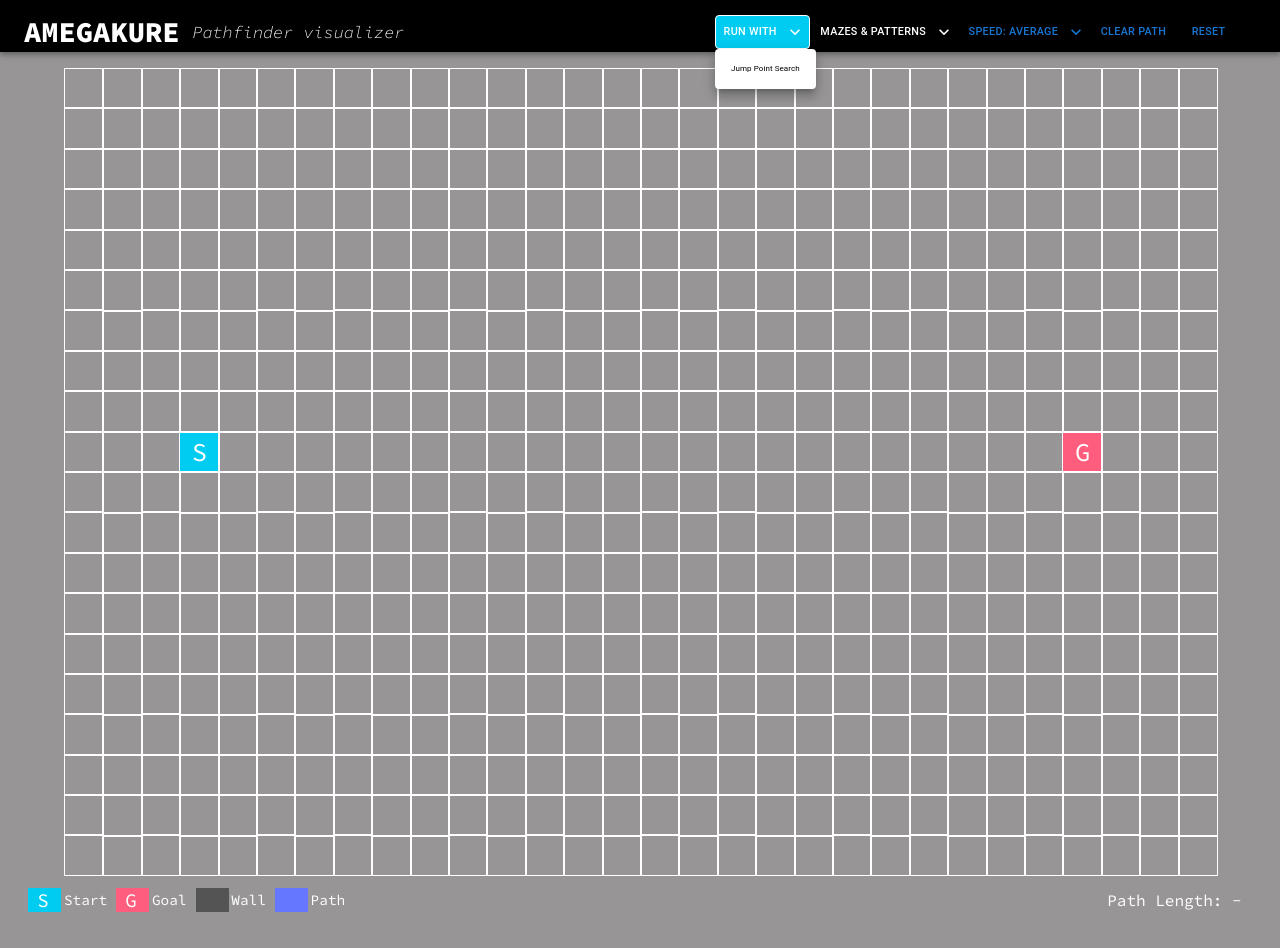
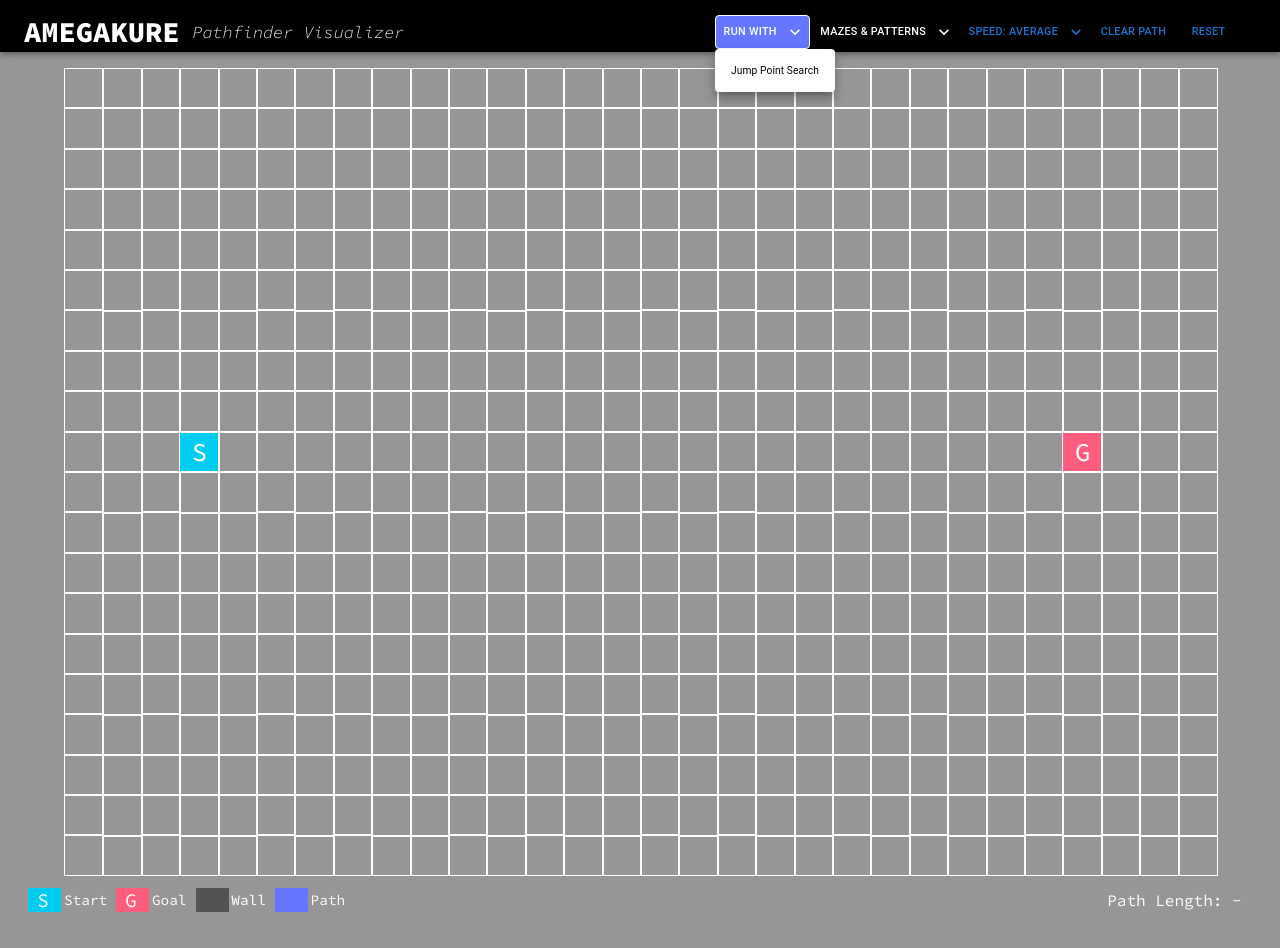
Before and after one commit to amegakure-studio/pathfinding-cairo, a React (Vite) app in the folder frontend/: page / in a window 1280 px wide. Both pictures are taken after a click on the button "RUN WITH". Built offline with nearby package versions, Linux system fonts and the light colour scheme.

Commit message:
fix navbar dropdown

```diff
--- a/frontend/src/NavBar/NavBar.jsx
+++ b/frontend/src/NavBar/NavBar.jsx
@@ -131,7 +131,7 @@ const NavBar = () => {
         <Toolbar className="toolbar">
           <div className="title">
             <h1>AMEGAKURE</h1>
-            <h3>Pathfinder visualizer</h3>
+            <h3>Pathfinder Visualizer</h3>
           </div>
           {/* <div className="map-dim">
             COLUMNS:
@@ -169,6 +169,7 @@ const NavBar = () => {
               {Object.entries(algos).map(([name]) => (
                 <MenuItem
                   key={name}
+                  style={{ fontSize: '0.8vw'}}
                   onClick={() => {
                     runAlgo(name);
                     algoDropDown.handleClose();
@@ -194,6 +195,7 @@ const NavBar = () => {
               {Object.entries(mazes).map(([name]) => (
                 <MenuItem
                   key={name}
+                  style={{ fontSize: '0.8vw'}}
                   onClick={() => {
                     runMaze(name);
                     mazeDropDown.handleClose();
@@ -219,6 +221,7 @@ const NavBar = () => {
               {Object.entries(speeds).map(([speed]) => (
                 <MenuItem
                   key={speed}
+                  style={{ fontSize: '0.8vw'}}
                   onClick={() => {
                     setAnimationSpeed(speeds[speed]);
                     setSpeedLabel(speed);
--- a/frontend/src/NavBar/navBar.scss
+++ b/frontend/src/NavBar/navBar.scss
@@ -61,7 +61,7 @@
 }
 #algo-dropdown {
   border: 1px solid white;
-  background-color: rgba(0,204,242,1);
+  background-color: #6577ff;
 }
 
 #input-wd {
```
